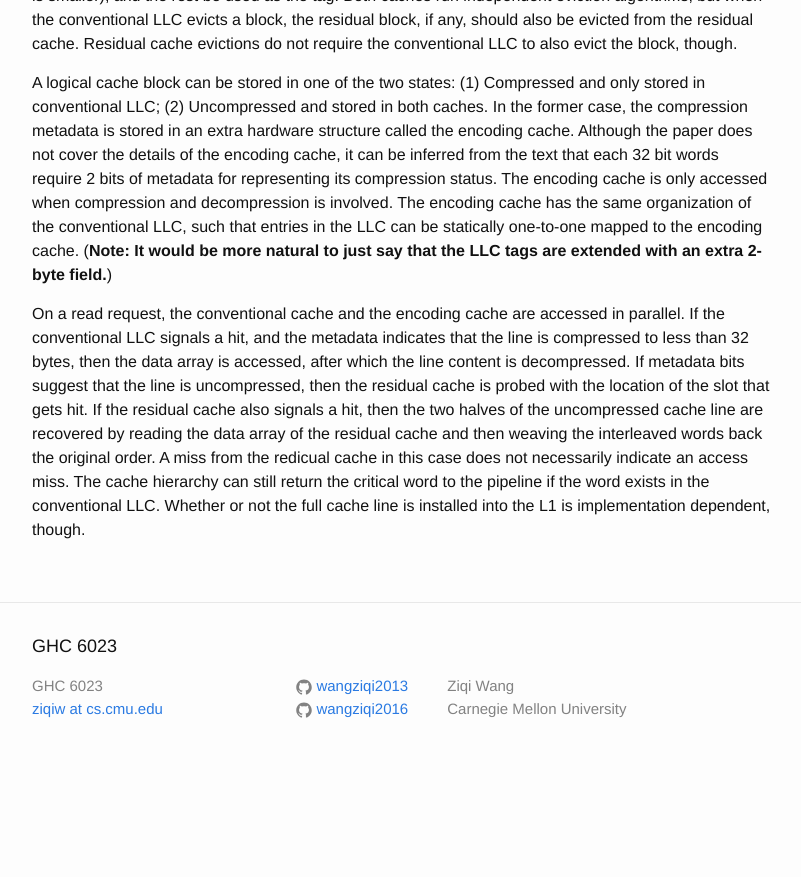
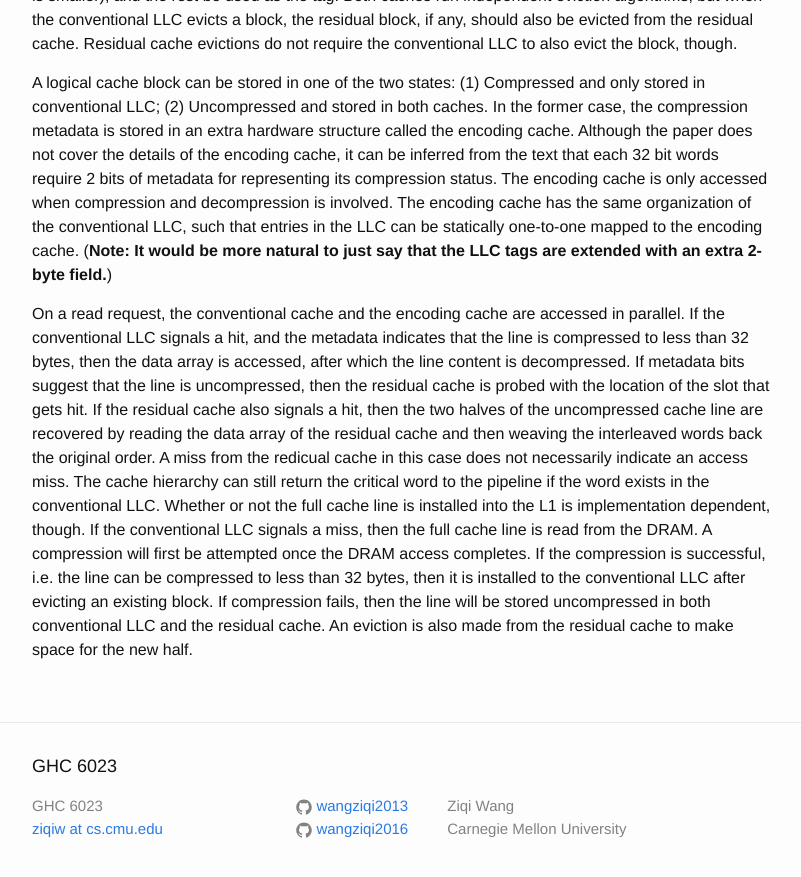
Before and after one commit to wangziqi2013/wangziqi2013.github.io, a Jekyll site: the page built from _posts/2020-07-01-residual-cache.markdown, in a window 1280 px wide and 900 px high, scrolled down 1885 px. Shown: the top 877 px of the window, without its empty margins (238-1039 px from the left). Built offline with Jekyll 4.4.1, drawn with Linux system fonts in a browser that asks for light colours; before the commit the page ends 2665 px from its top, so only the background shows below that.

Commit message:
Adding miss

```diff
--- a/_posts/2020-07-01-residual-cache.markdown
+++ b/_posts/2020-07-01-residual-cache.markdown
@@ -88,3 +88,8 @@ and then weaving the interleaved words back the original order. A miss from the
 necessarily indicate an access miss. The cache hierarchy can still return the critical word to the pipeline if
 the word exists in the conventional LLC. Whether or not the full cache line is installed into the L1 is implementation
 dependent, though.
+If the conventional LLC signals a miss, then the full cache line is read from the DRAM. A compression will first be
+attempted once the DRAM access completes. If the compression is successful, i.e. the line can be compressed to less
+than 32 bytes, then it is installed to the conventional LLC after evicting an existing block. If compression fails,
+then the line will be stored uncompressed in both conventional LLC and the residual cache. An eviction is also made
+from the residual cache to make space for the new half.
```
